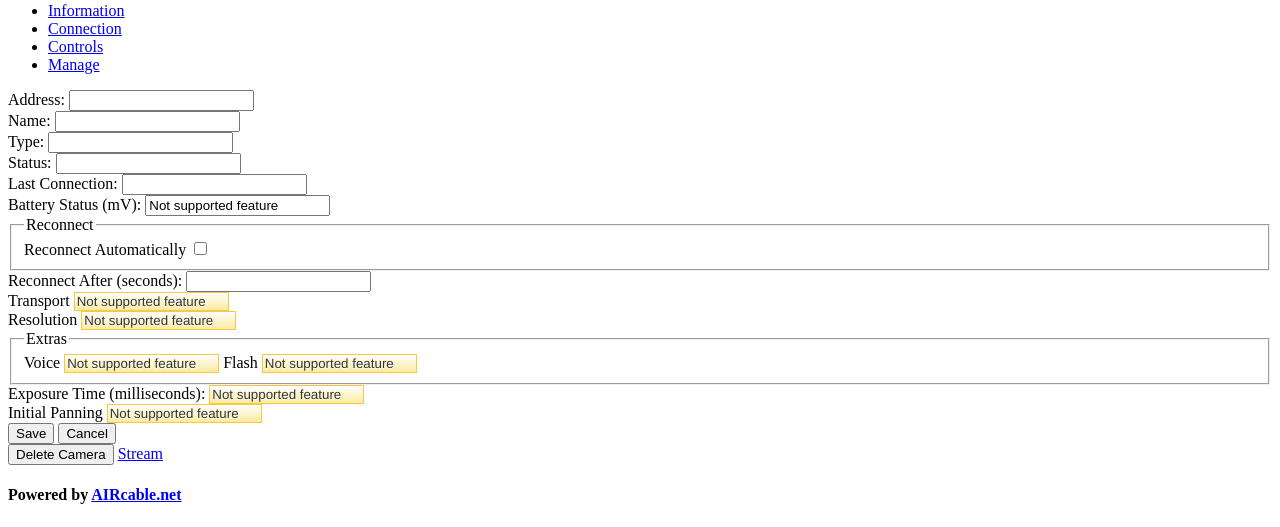
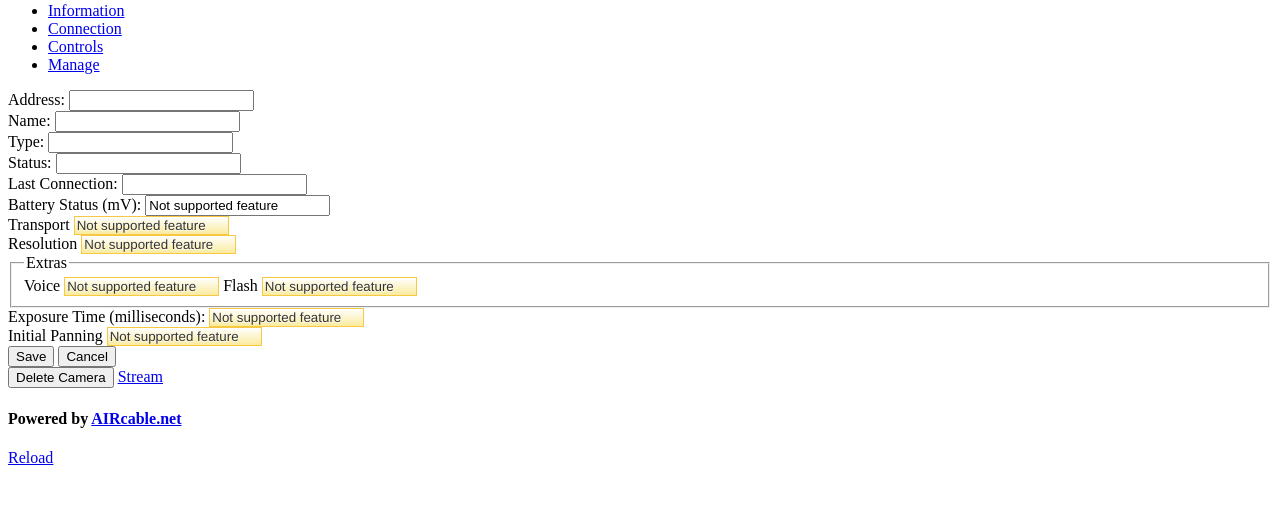
Before and after one commit to manuelnaranjo/AIRi, a Python web app: template python/airi/templates/setup.html in a window 1280 px wide. Shown: the part 138-665 px from the top of the page. Run offline with Jinja, Linux system fonts and the light colour scheme; the template is opened without the code that fills it, so the values that code supplies are empty; some libraries are stand-ins or nearby versions.

Commit message:
Hidding automatic reconnect as it makes no sense

```diff
--- a/python/airi/templates/setup.html
+++ b/python/airi/templates/setup.html
@@ -108,10 +108,12 @@
 		</div>
 
 		<div id="connection">
+			{#
             {{ checkfieldcontain("reconnect", "Reconnect Automatically",
                     "Reconnect",  reconnect ) }}
             {{ fieldcontain("reconnect_timeout", "Reconnect After (seconds)",
-                    "text",  reconnect_timeout ) }}
+			"text",  reconnect_timeout ) }}
+			#}
             {{ selectfieldcontain("transport", "Transport",
                     capabilities.transport ,  transport  ) }}
 
```
